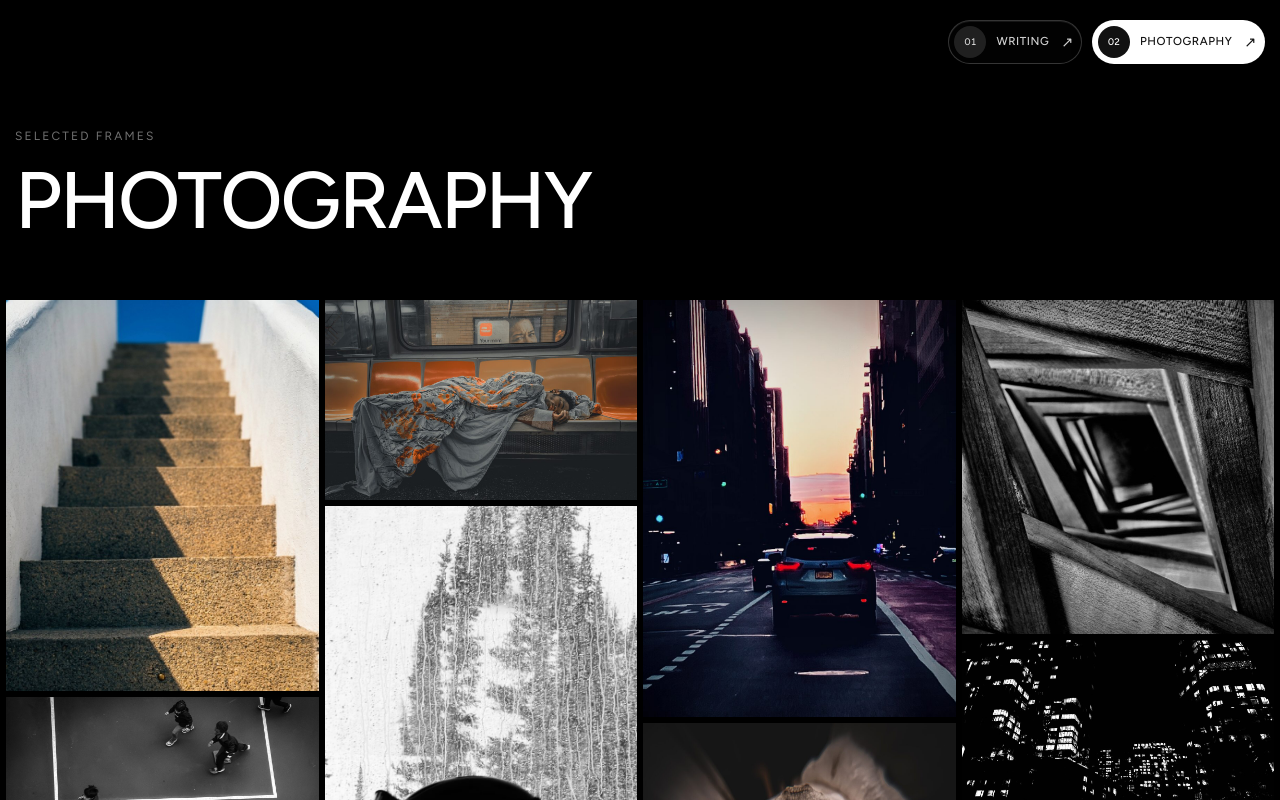
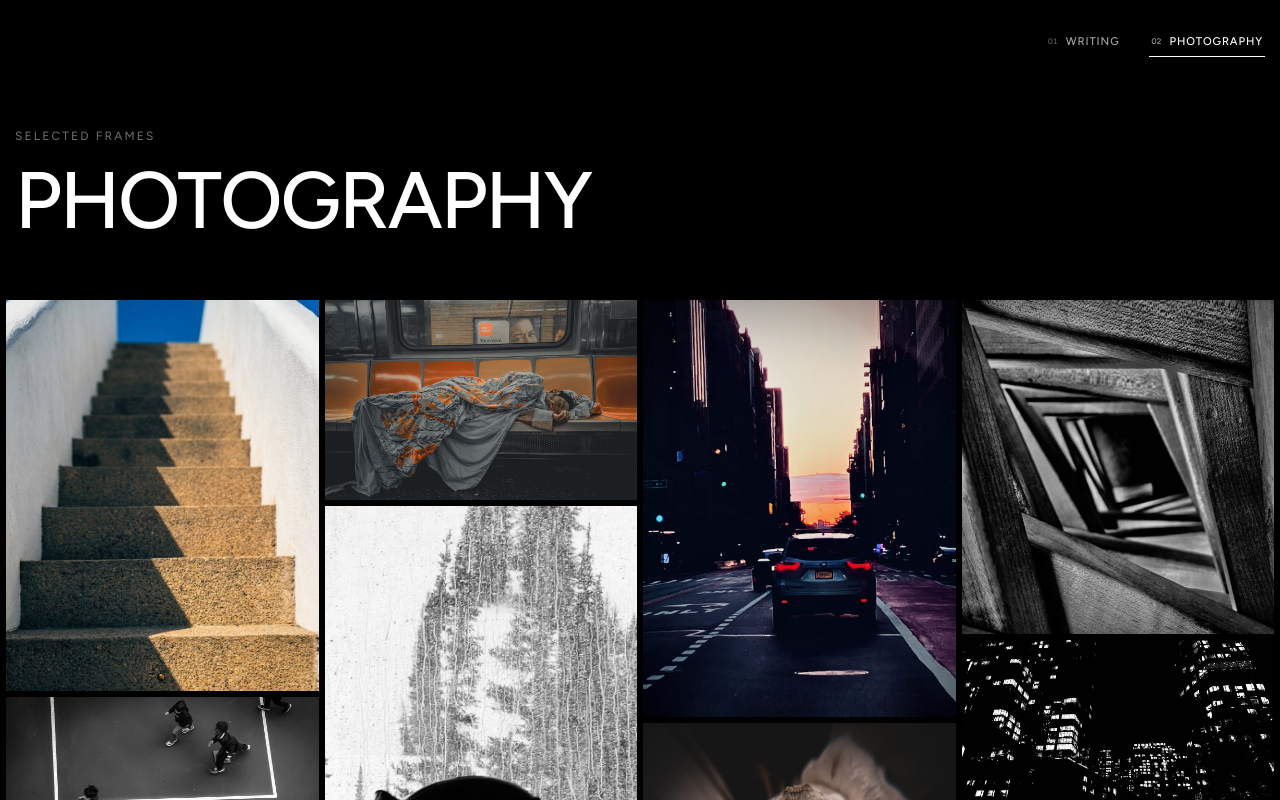
Before and after one commit to TalismanTechnology/lucashaines.com, a React (Vite) app: page /photography in a window 1280 px wide. Shown: the top 800 px of the page. Built offline with nearby package versions, Linux system fonts and the light colour scheme.

Commit message:
Refine navigation styling

```diff
--- a/src/components/Navbar.jsx
+++ b/src/components/Navbar.jsx
@@ -9,20 +9,19 @@ export default function Navbar() {
   return (
     <header className="site-header fixed top-0 left-0 right-0 z-10">
       <nav className="relative z-[1] max-w-[1340px] mx-auto px-[15px] pt-5 pb-14 md-tablet:px-[18px] mobile:px-[12px] mobile:pt-3 mobile:pb-10">
-        <div className="flex items-center justify-end gap-2.5 mobile:gap-2">
+        <div className="flex items-center justify-end gap-7 mobile:gap-5">
             {NAV_ITEMS.map((item) => (
               <NavLink
                 key={item.path}
                 to={item.path}
                 className={({ isActive }) =>
-                  `editorial-nav-button ${
-                    isActive ? 'editorial-nav-button--active' : ''
+                  `editorial-nav-link ${
+                    isActive ? 'editorial-nav-link--active' : ''
                   }`
                 }
               >
-                <span className="editorial-nav-number">{item.number}</span>
+                <span className="editorial-nav-index">{item.number}</span>
                 <span>{item.label}</span>
-                <span className="editorial-nav-arrow" aria-hidden="true">↗</span>
               </NavLink>
             ))}
         </div>
--- a/src/index.css
+++ b/src/index.css
@@ -69,98 +69,71 @@
   filter: drop-shadow(0 16px 18px rgba(0, 0, 0, 0.28));
 }
 
-.editorial-nav-button {
+.editorial-nav-link {
+  position: relative;
   display: inline-flex;
   min-height: 44px;
   align-items: center;
-  gap: 10px;
-  padding: 5px 7px 5px 5px;
-  border: 1px solid rgba(255, 255, 255, 0.2);
-  border-radius: 999px;
-  background: rgba(8, 8, 8, 0.34);
-  box-shadow:
-    inset 0 1px 0 rgba(255, 255, 255, 0.08),
-    0 8px 24px rgba(0, 0, 0, 0.15);
-  color: rgba(255, 255, 255, 0.82);
-  font-size: 0.72rem;
+  gap: 8px;
+  padding: 0 2px;
+  color: rgba(255, 255, 255, 0.64);
+  font-size: 0.7rem;
   font-weight: 500;
-  letter-spacing: 0.05em;
+  letter-spacing: 0.08em;
   line-height: 1;
   text-transform: uppercase;
-  backdrop-filter: blur(12px);
-  -webkit-backdrop-filter: blur(12px);
-  transition-property: color, background-color, border-color, box-shadow, transform;
-  transition-duration: 180ms;
+  transition-property: color, transform;
+  transition-duration: 160ms;
   transition-timing-function: ease-out;
 }
 
-.editorial-nav-button:hover {
-  border-color: rgba(255, 255, 255, 0.52);
-  background: rgba(255, 255, 255, 0.1);
-  box-shadow:
-    inset 0 1px 0 rgba(255, 255, 255, 0.14),
-    0 10px 30px rgba(0, 0, 0, 0.24);
+.editorial-nav-link::after {
+  content: '';
+  position: absolute;
+  right: 0;
+  bottom: 7px;
+  left: 0;
+  height: 1px;
+  background: currentColor;
+  transform: scaleX(0);
+  transform-origin: right;
+  transition: transform 180ms ease-out;
+}
+
+.editorial-nav-link:hover {
   color: #fff;
   transform: translateY(-1px);
 }
 
-.editorial-nav-button:active {
-  transform: translateY(0) scale(0.97);
+.editorial-nav-link:hover::after,
+.editorial-nav-link--active::after {
+  transform: scaleX(1);
+  transform-origin: left;
 }
 
-.editorial-nav-button:focus-visible {
-  outline: 2px solid #fff;
-  outline-offset: 3px;
+.editorial-nav-link:active {
+  transform: translateY(0);
 }
 
-.editorial-nav-button--active {
-  border-color: rgba(255, 255, 255, 0.9);
-  background: #fff;
-  color: #111;
+.editorial-nav-link:focus-visible {
+  outline: 2px solid #fff;
+  outline-offset: 4px;
 }
 
-.editorial-nav-button--active:hover {
-  background: rgba(255, 255, 255, 0.92);
-  color: #111;
-}
-
-.editorial-nav-number {
-  display: grid;
-  width: 32px;
-  height: 32px;
-  place-items: center;
-  border-radius: 50%;
-  background: rgba(255, 255, 255, 0.12);
-  font-size: 0.6rem;
-  font-variant-numeric: tabular-nums;
-  letter-spacing: 0;
-}
-
-.editorial-nav-button--active .editorial-nav-number {
-  background: #111;
+.editorial-nav-link--active {
   color: #fff;
 }
 
-.editorial-nav-arrow {
-  display: inline-block;
-  margin-left: 2px;
-  font-size: 0.9rem;
-  transition: transform 180ms ease-out;
+.editorial-nav-index {
+  color: rgba(255, 255, 255, 0.36);
+  font-size: 0.5rem;
+  font-variant-numeric: tabular-nums;
+  letter-spacing: 0;
+  transform: translateY(-1px);
 }
 
-.editorial-nav-button:hover .editorial-nav-arrow {
-  transform: translate(2px, -2px);
-}
-
-@media (max-width: 600px) {
-  .editorial-nav-button {
-    gap: 8px;
-    padding-right: 10px;
-  }
-
-  .editorial-nav-arrow {
-    display: none;
-  }
+.editorial-nav-link--active .editorial-nav-index {
+  color: rgba(255, 255, 255, 0.65);
 }
 
 @media (prefers-reduced-motion: reduce) {
```
